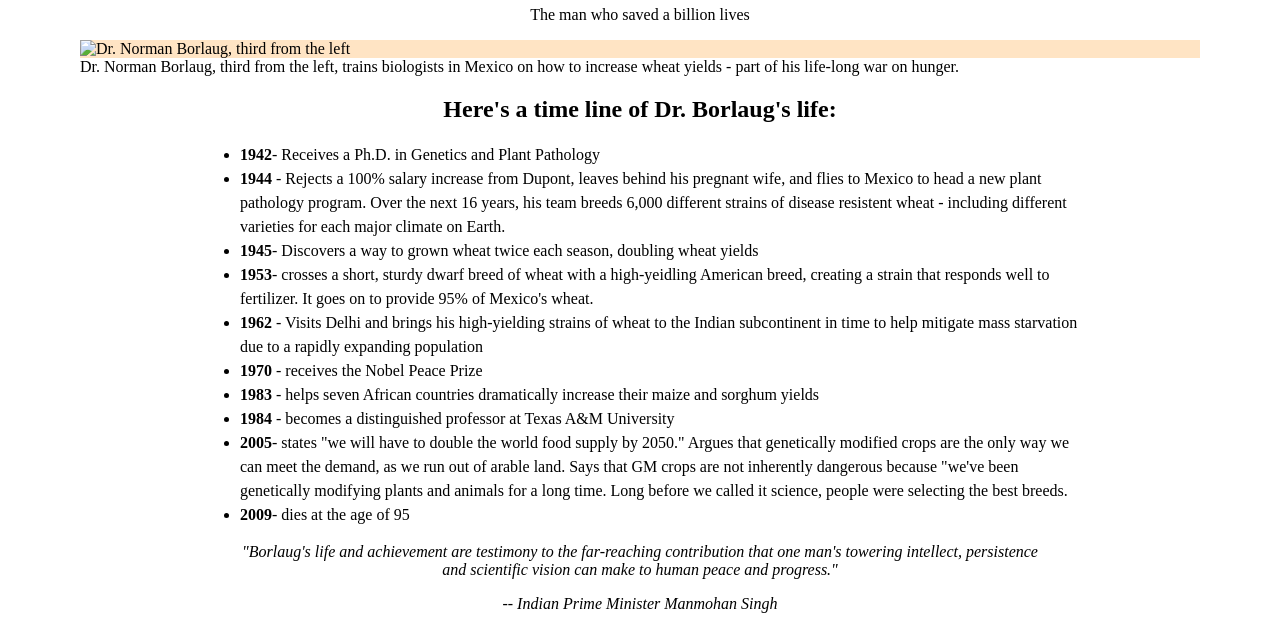
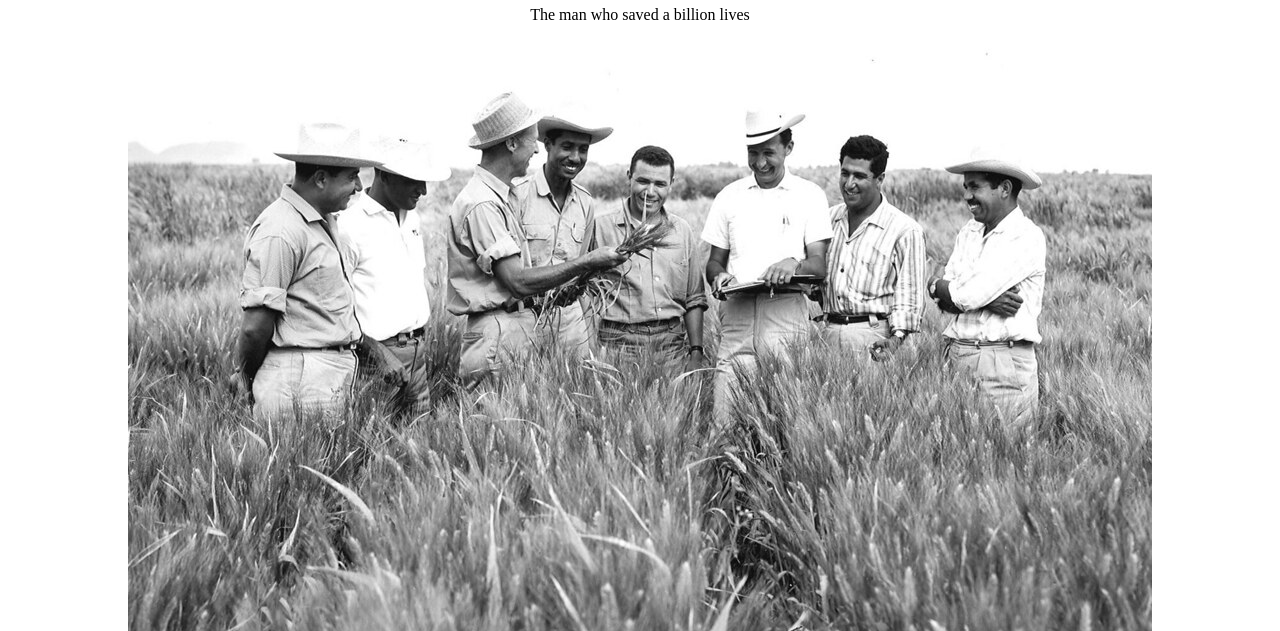
Before and after one commit to feisal-Codes/project, a plain HTML site: page index.html in a window 1280 px wide. Shown: the part 60-691 px from the top of the page. Drawn offline with Linux system fonts and the light colour scheme; a script that the page names is missing.

Commit message:
Update index.html

```diff
--- a/index.html
+++ b/index.html
@@ -11,7 +11,7 @@
         <p>The man who saved a billion lives</p>
         <div id="img-div">
             <figure>
-                <img id ="image" src="images/tribute.jpg"
+                <img id ="image" src="tribute.jpg"
                 alt="Dr. Norman Borlaug, third from the left">
             <figcaption id="img-caption">
                 Dr. Norman Borlaug, third from the left,
```
